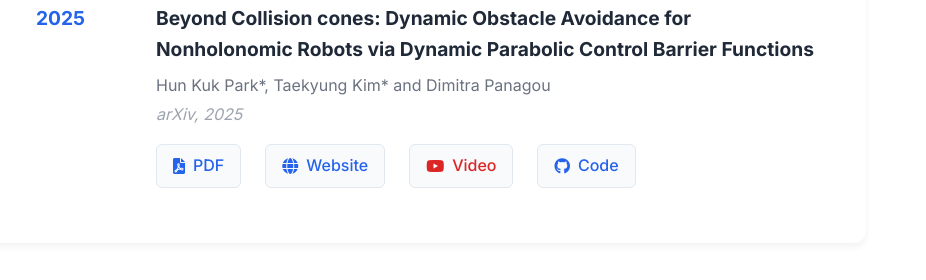
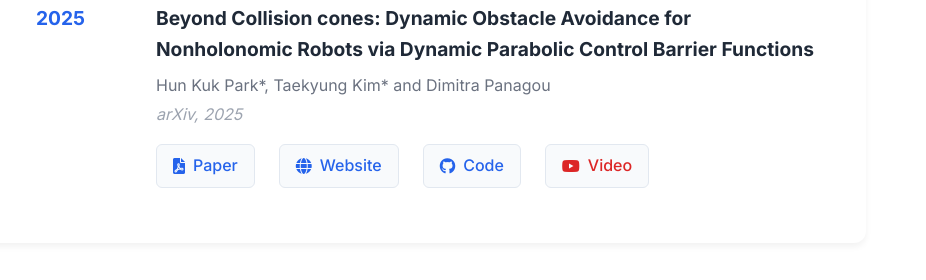
Before and after one commit to parkcart1595/hompage, a plain HTML site: page index.html in a window 1280 px wide. Shown: the part 3718-3998 px from the top of the page, 354-1280 px from the left. Drawn offline with nearby package versions, Linux system fonts and the light colour scheme.

Commit message:
update arxiv url

```diff
--- a/index.html
+++ b/index.html
@@ -242,10 +242,11 @@
                         <p class="publication-authors">Hun Kuk Park*, Taekyung Kim* and Dimitra Panagou</p>
                         <p class="publication-venue">arXiv, 2025</p>
                         <div class="publication-links">
-                            <a href="https://arxiv.org/abs/" class="publication-link"><i class="fas fa-file-pdf"></i> PDF</a>
+                            <a href="https://arxiv.org/abs/2510.01402" class="publication-link"><i class="fas fa-file-pdf"></i> Paper</a>
                             <a href="https://www.taekyung.me/dpcbf" class="publication-link"><i class="fas fa-globe"></i> Website</a>
+                            <a href="https://github.com/tkkim-robot/safe_control/tree/main/dynamic_env" class="publication-link"><i class="fab fa-github"></i> Code</a>
                             <a href="https://www.youtube.com/watch?v=57qgoe7YJao" class="publication-link"><i class="fab fa-youtube"></i> Video</a>
-                            <a href="https://github.com/tkkim-robot/safe_control/tree/main/dynamic_env" class="publication-link"><i class="fab fa-github"></i> Code</a>
+
                         </div>
                     </div>
                 </div>
```
